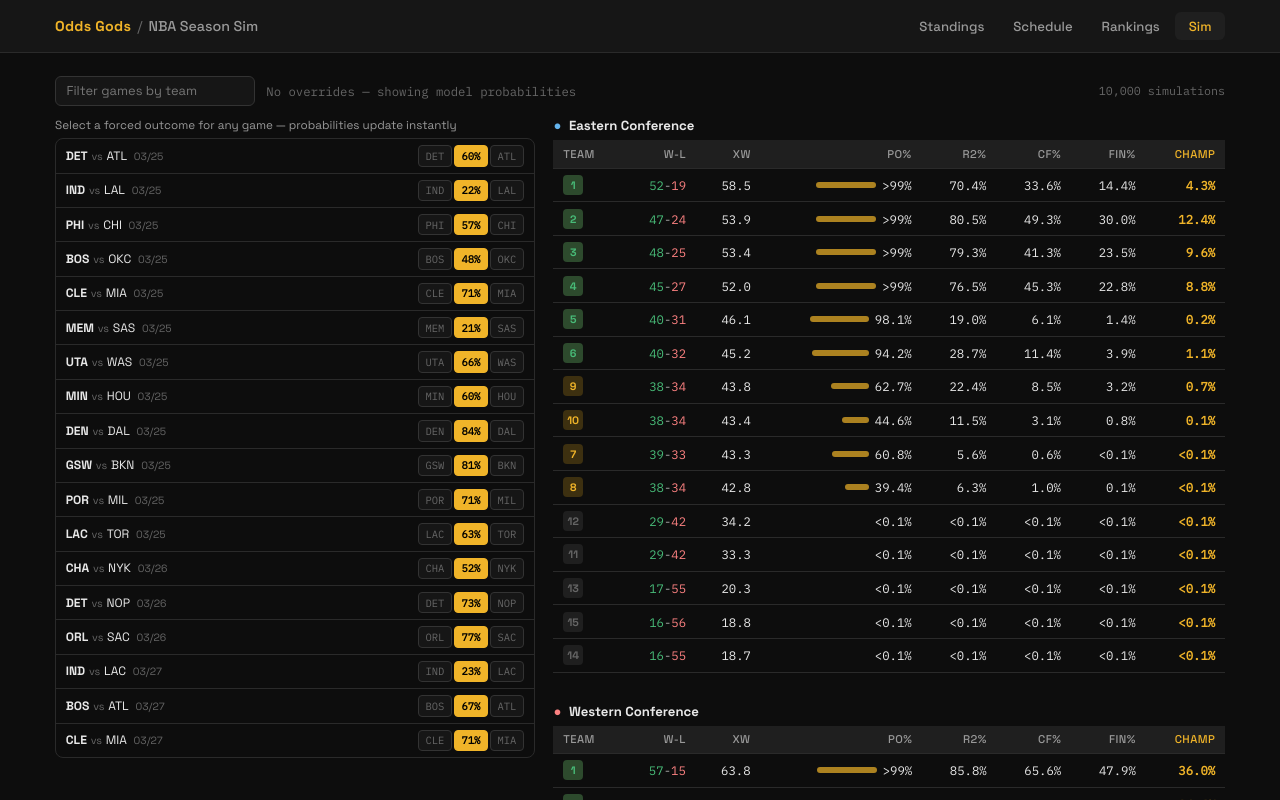
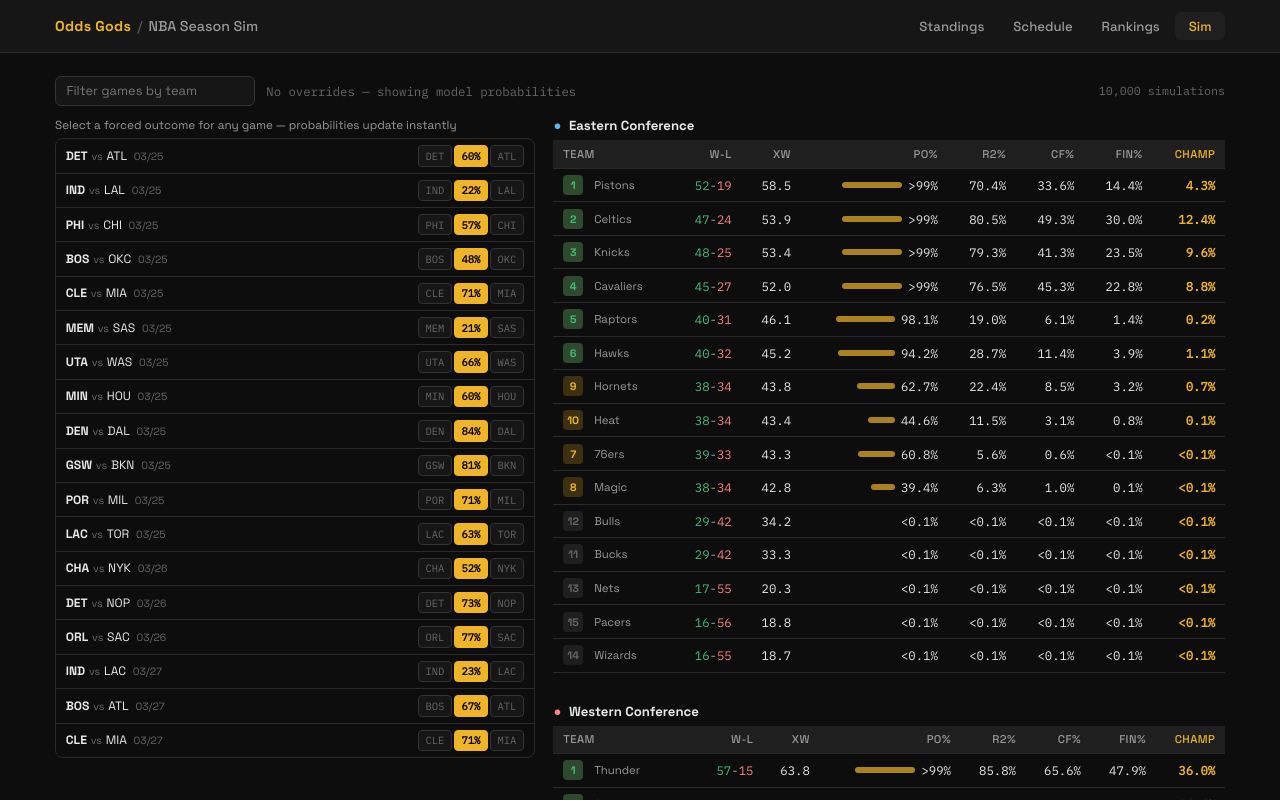
Before and after one commit to egomaniacsfantasy/oddsgodslanding, a React (Vite) app in the folder nba/: page / in a window 1280 px wide. Both pictures are taken after a click on the button "Sim". Shown: the top 800 px of the page. Built offline with nearby package versions, Linux system fonts and the light colour scheme.

Commit message:
Update NBA sim outputs (2026-03-25)

```diff
--- a/nba/src/components/SimPage.tsx
+++ b/nba/src/components/SimPage.tsx
@@ -180,6 +180,7 @@
                           <td className="left">
                             <span className={`seed-badge ${seedClass(s.seed)}`}>{s.seed}</span>
                             <span style={{ fontWeight:600 }}>{s.teamAbbr}</span>
+                            <span style={{ color:"var(--text2)", marginLeft:5, fontSize:"0.76rem" }}>{s.teamName}</span>
                           </td>
                           <td style={{ color:"var(--text2)" }}>
                             <span style={{ color:"var(--green)" }}>{s.wins}</span>-<span style={{ color:"var(--red)" }}>{s.losses}</span>
```
